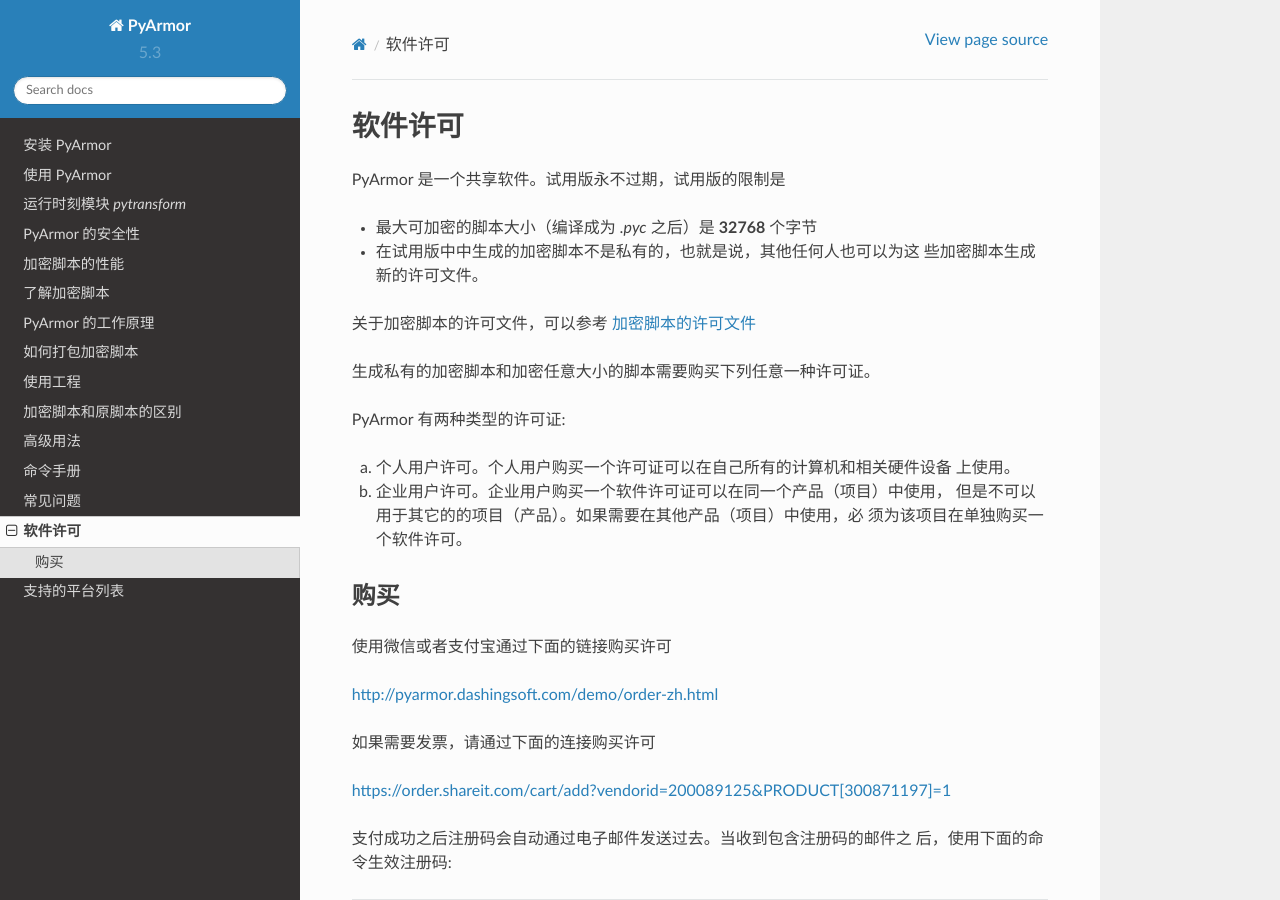
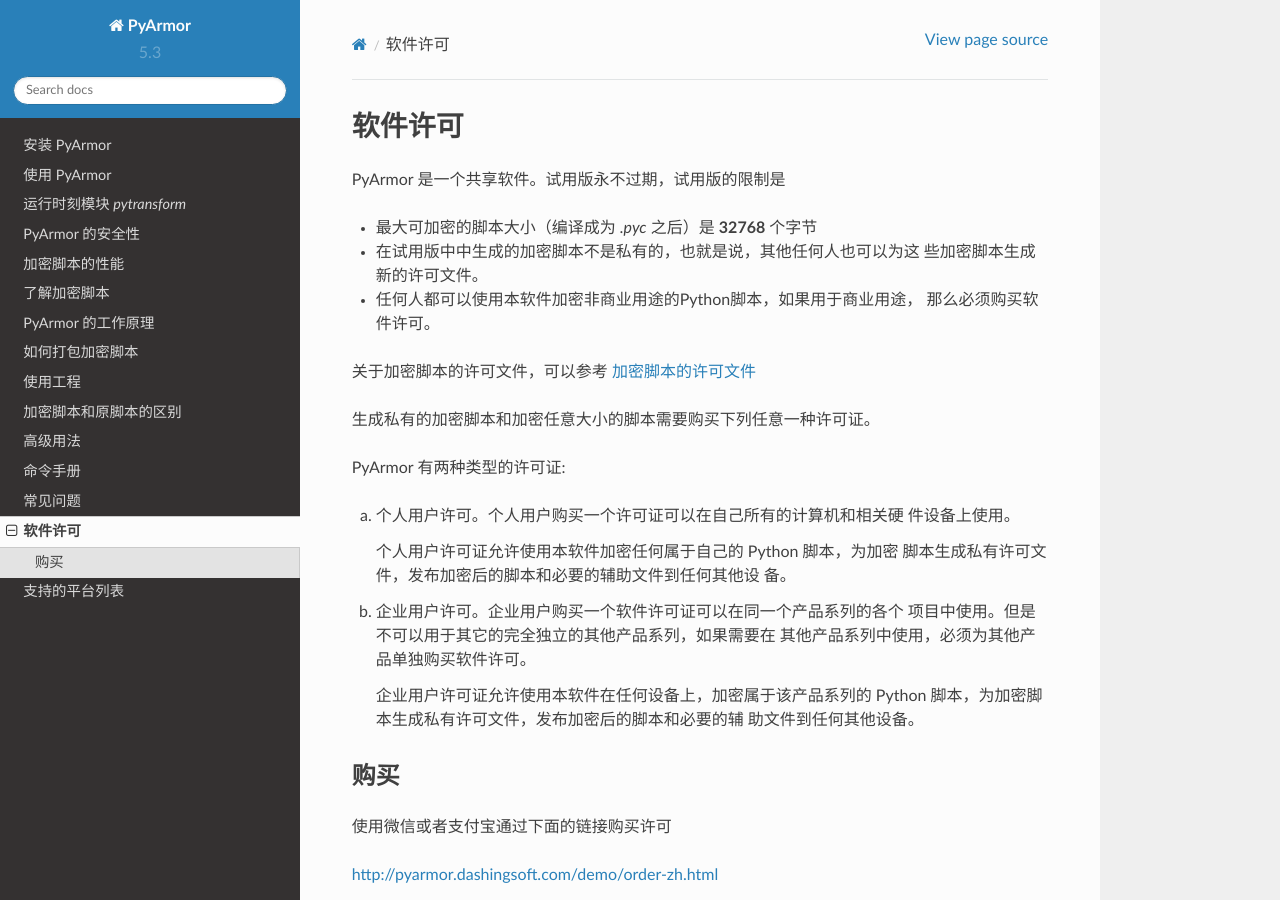
Before and after one commit to dashingsoft/pyarmor-docs-zh, a Sphinx documentation site: the page built from docs/license.rst, in a window 1280 px wide and 900 px high. Built offline with Sphinx 7.4.7 and the Read the Docs theme 2.0.0, drawn with Linux system fonts in a browser that asks for light colours.

Commit message:
Refine license

```diff
--- a/docs/license.rst
+++ b/docs/license.rst
@@ -8,6 +8,8 @@
 * 最大可加密的脚本大小（编译成为 `.pyc` 之后）是 **32768** 个字节
 * 在试用版中中生成的加密脚本不是私有的，也就是说，其他任何人也可以为这
   些加密脚本生成新的许可文件。
+* 任何人都可以使用本软件加密非商业用途的Python脚本，如果用于商业用途，
+  那么必须购买软件许可。
 
 关于加密脚本的许可文件，可以参考 :ref:`加密脚本的许可文件`
 
@@ -15,12 +17,21 @@
 
 PyArmor 有两种类型的许可证:
 
-a. 个人用户许可。个人用户购买一个许可证可以在自己所有的计算机和相关硬件设备
-   上使用。
+a. 个人用户许可。个人用户购买一个许可证可以在自己所有的计算机和相关硬
+   件设备上使用。
 
-b. 企业用户许可。企业用户购买一个软件许可证可以在同一个产品（项目）中使用，
-   但是不可以用于其它的的项目（产品）。如果需要在其他产品（项目）中使用，必
-   须为该项目在单独购买一个软件许可。
+   个人用户许可证允许使用本软件加密任何属于自己的 Python 脚本，为加密
+   脚本生成私有许可文件，发布加密后的脚本和必要的辅助文件到任何其他设
+   备。
+
+
+b. 企业用户许可。企业用户购买一个软件许可证可以在同一个产品系列的各个
+   项目中使用。但是不可以用于其它的完全独立的其他产品系列，如果需要在
+   其他产品系列中使用，必须为其他产品单独购买软件许可。
+
+   企业用户许可证允许使用本软件在任何设备上，加密属于该产品系列的
+   Python 脚本，为加密脚本生成私有许可文件，发布加密后的脚本和必要的辅
+   助文件到任何其他设备。
 
 购买
 ----
```
